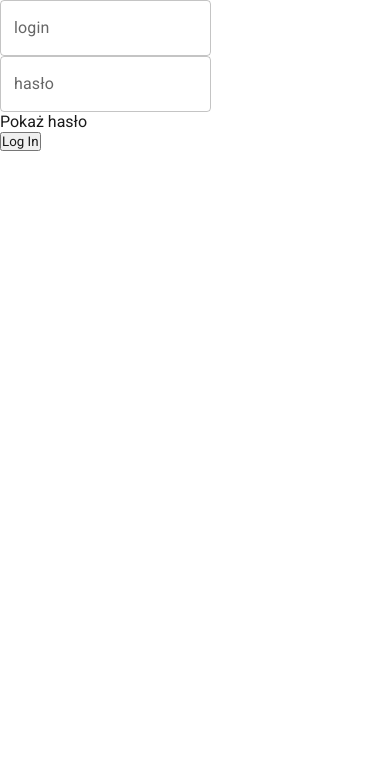
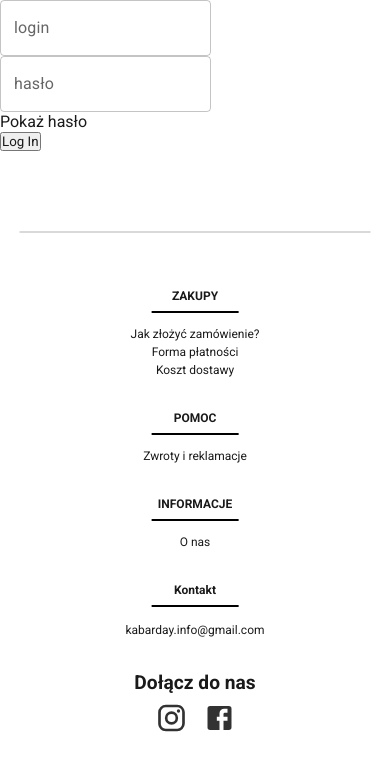
Before and after one commit to akopowicz/kabarday, a React (Vite) app: page / in a window 390 px wide. Shown: the top 770 px of the page. Built offline with nearby package versions, Linux system fonts and the light colour scheme; no server answers.

Commit message:
Mobile footer

```diff
--- a/src/App.tsx
+++ b/src/App.tsx
@@ -14,9 +14,10 @@ import {
 import { ReactQueryDevtools } from '@tanstack/react-query-devtools'
 import { RemoveProduct } from './Panel/RemoveProduct/RemoveProduct';
 import { EditProduct } from './Panel/EditProduct/EditProduct';
-import {ProtectedWrapper} from './ProtectedWrapper/ProtectedWrapper';
+import { ProtectedWrapper } from './ProtectedWrapper/ProtectedWrapper';
 import { Products } from './Products/Products';
 import { ProductCard } from './Products/ProductCard/ProductCard';
+import { Footer } from './Footer/Footer';
 
 const queryClient = new QueryClient({
   queryCache: new QueryCache(),
@@ -58,6 +59,7 @@ function App() {
             <Route element={<RegisterComponent />} path="/register" />
             <Route element={<div>404</div>} path="*" />
           </Routes>
+          <Footer />
         </BrowserRouter>
       </QueryClientProvider>
 
--- /dev/null
+++ b/src/Footer/Footer.module.css
@@ -0,0 +1,76 @@
+.footer {
+    position: relative;
+    width: 100%;
+    /* padding: 5% 0; */
+    margin-top: 5rem;
+    text-align: center;
+
+}
+
+.footerWrapper {
+    position: relative;
+    width: 90%;
+    /* max-width: 1400px; */
+    border-top: 2px solid #D9D9D9;
+    padding: 1.5rem 0 3rem 0;
+    left: 50%;
+    transform: translate(-50%);
+}
+
+.navigationGroup {
+    margin: 2rem 0;
+}
+
+.navigationHeading {
+    font-size: .75rem;
+
+}
+
+.line {
+    position: relative;
+    left: 50%;
+    transform: translate(-50%);
+    width: 25%;
+    height: 2px;
+    margin: .5rem 0 .75rem 0;
+    background-color: black;
+}
+
+.socialMediaHeading {
+    font-size: 1.2rem;
+}
+
+.footerNavigationItem {
+    line-height: 150%;
+    font-size: .75rem;
+    transition: .2s;
+
+}
+
+.socialMediaIconLink {
+    /* background-color: #D9D9D9; */
+    /* display: vlock; */
+}
+
+.socialMediaIcon {
+    fill: #323232 !important;
+    /* fill: #ffffff !important; */
+    /* background-color: rgb(128, 128, 128); */
+    width: 2rem !important;
+    height: 2rem !important;
+    margin: .5rem .5rem 0 .5rem;
+    transition: .5s;
+}
+
+.socialMediaIcon:hover {
+    fill: #D9D9D9 !important;
+}
+
+.footerLink {
+    transition: .5s;
+}
+
+.footerLink:hover {
+  font-weight: 700;
+    /* background-color: black; */
+}
--- /dev/null
+++ b/src/Footer/Footer.tsx
@@ -0,0 +1,60 @@
+import style from './Footer.module.css'
+import InstagramIcon from '@mui/icons-material/Instagram';
+import FacebookIcon from '@mui/icons-material/Facebook';
+import { Link } from 'react-router-dom';
+
+export const Footer = () => {
+    return (
+        <footer className={style.footer}>
+            <div className={`${style.footerWrapper} mainWrapper`}>
+
+
+                <div className={style.footerNavigationWrapper}>
+                    <div className={style.navigationGroup}>
+                        <h4 className={style.navigationHeading}>ZAKUPY </h4>
+                        <div className={style.line}></div>
+
+                        <ul>
+                            <li className={style.footerNavigationItem}><Link className={style.footerLink} to=''>Jak złożyć zamówienie?</Link></li>
+                            <li className={style.footerNavigationItem}><Link className={style.footerLink} to=''>Forma płatności</Link></li>
+                            <li className={style.footerNavigationItem}><Link className={style.footerLink} to=''>Koszt dostawy</Link></li>
+                        </ul>
+                    </div>
+                    <div className={style.navigationGroup}>
+                        <h4 className={style.navigationHeading}>POMOC</h4>
+                        <div className={style.line}></div>
+                        <ul>
+                            <li className={style.footerNavigationItem}><Link className={style.footerLink} to=''>Zwroty i reklamacje</Link></li>
+                        </ul>
+                    </div>
+                    <div className={style.navigationGroup}>
+                        <h4 className={style.navigationHeading}>INFORMACJE</h4>
+                        <div className={style.line}></div>
+                        <ul>
+                            <li className={style.footerNavigationItem}><Link className={style.footerLink} to=''>O nas</Link></li>
+                        </ul>
+                    </div>
+                    <div className={style.navigationGroup}>
+                        <h4 className={style.navigationHeading}>Kontakt</h4>
+                        <div className={style.line}></div>
+                        <ul>
+                            <a className={`${style.footerNavigationItem} ${style.footerLink}`} href="mailto:kabarday.info@gmail.com">kabarday.info@gmail.com</a>
+                        </ul>
+                    </div>
+                </div>
+
+                <div className={style.socialMediaWrapper}>
+                    <h4 className={style.socialMediaHeading}>Dołącz do nas</h4>
+                    <div className={style.iconsWrapper}>
+
+
+                    <a className={style.socialMediaIconLink} href=""><InstagramIcon className={style.socialMediaIcon}/></a>
+
+                   <a className={style.socialMediaIconLink} href=""><FacebookIcon className={style.socialMediaIcon}/></a>
+                   </div>
+                </div>
+
+            </div>
+        </footer>
+    )
+}
--- a/src/api/products.tsx
+++ b/src/api/products.tsx
@@ -58,7 +58,7 @@ export const getProducts = async (search?: string, id?: string) => {
   let query = supabase.from('products').select(`
   *,
   product_type ( type_name, id ),
-  photos (product_id, id, photo_link, photo_type)
+  photos (product_id, id, photo_link)
 `)
 
   console.log(id)
@@ -116,7 +116,7 @@ export const getProduct = async (id: string) => {
   const { data: product, error } = await supabase.from('products').select(`
   *,
   product_type ( type_name, id ),
-  photos (product_id, id, photo_link, photo_type)
+  photos (product_id, id, photo_link)
 `)
  .eq('id', id)
 
@@ -130,7 +130,7 @@ export const getSimilarProducts = async (id: string) => {
   const { data: product, error } = await supabase.from('products').select(`
   *,
   product_type ( type_name, id ),
-  photos (product_id, id, photo_link, photo_type)
+  photos (product_id, id, photo_link)
 `)
  .neq('id', id)
  .range(0, 4)
--- a/src/index.css
+++ b/src/index.css
@@ -84,3 +84,11 @@ img {
 h3 {
   font-size: 1rem;
 }
+
+li {
+  list-style: none;
+}
+
+.mainWrapper {
+  max-width: 1400px;
+}
```
